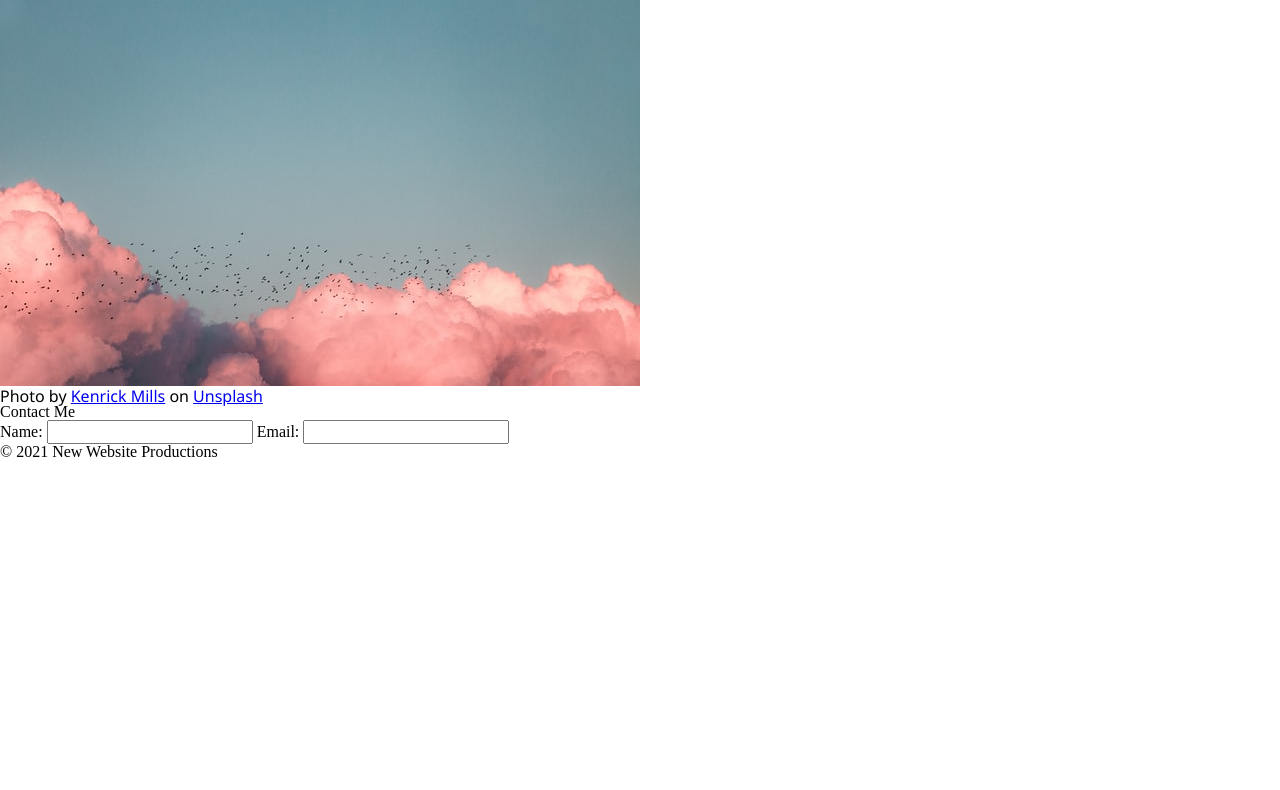
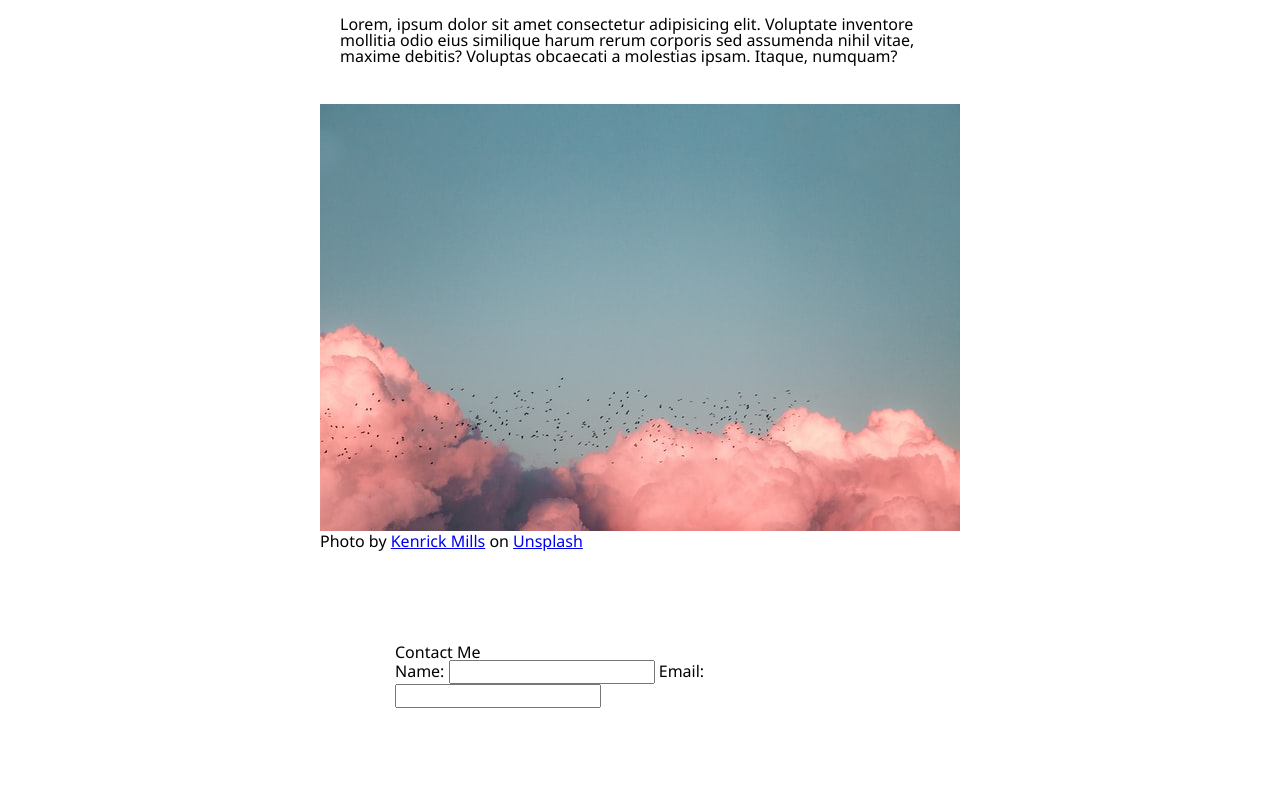
Before and after one commit to jeffMullen/Unit-1-Landing-Page, a plain HTML site: page index.html in a window 1280 px wide. Shown: the part 209-999 px from the top of the page. Before the commit the page ends 800 px from the top, so only its background shows below. Drawn offline with Linux system fonts and the light colour scheme.

Commit message:
styled layout for main section

```diff
--- a/assets/css/style.css
+++ b/assets/css/style.css
@@ -1,6 +1,7 @@
 :root {
     --heading-color: #578290;
     --color-light: #f7cdcf;
+    --margin-main: 20px;
 }
 
 * {
@@ -20,7 +21,7 @@ header {
     display: flex;
     justify-content: flex-end;
     padding: 40px;
-    margin-bottom: 20px;
+    margin-bottom: var(--margin-main);
 }
 
 li {
@@ -29,3 +30,30 @@ li {
     font-size: 20px;
     padding: 20px;
 }
+
+/* Main content styles */
+
+main {
+    width: 50%;
+    display: flex;
+    flex-direction: column;
+    align-items: center;
+    margin: auto;
+}
+
+h1 {
+    font-size: 45px;
+    margin: var(--margin-main);
+}
+
+p {
+    margin: var(--margin-main);
+}
+
+.graphic {
+    margin: var(--margin-main);
+}
+
+form {
+    margin: 75px;
+}
--- a/index.html
+++ b/index.html
@@ -47,33 +47,37 @@
 
     <main>
         <h1>New Website</h1>
-        <!-- Section with Graphic/Logo -->
-        <section class="graphic">
-            <section>
-                <section>
 
-                </section>
-            </section>
-        </section>
-        <section>
         <p>Lorem, ipsum dolor sit amet consectetur adipisicing elit. Voluptate inventore mollitia odio eius
             similique harum rerum corporis sed assumenda nihil vitae, maxime debitis? Voluptas obcaecati a molestias
             ipsam. Itaque, numquam?</p>
-        </section>
+
+        <!-- Section with Graphic/Logo -->
+
+        <section class="graphic">
+            <section>
+                <div>
                     <figure>
+
                         <!-- image element -->
+
                         <img src="./assets/images/clouds.jpg" alt="Birds in the clouds">
+
                         <!-- caption -->
+
                         <figcaption>Photo by <a
                                 href="https://unsplash.com/@kenrickmills?utm_source=unsplash&utm_medium=referral&utm_content=creditCopyText">Kenrick
                                 Mills</a> on <a
                                 href="https://unsplash.com/?utm_source=unsplash&utm_medium=referral&utm_content=creditCopyText">Unsplash</a>
                         </figcaption>
                     </figure>
-    </main>
+                </div>
+            </section>
+        </section>
 
         <!-- contact form -->
-    <form action="">
+
+        <form id="contact" action="">
             <h2>Contact Me</h2>
             <section class="contact">
                 <label for="name">Name: </label>
@@ -82,6 +86,7 @@
                 <input type="email" name="email" id="email">
             </section>
         </form>
+    </main>
 
     <!-- footer -->
     <footer>
```
Lines whose indentation alone changed are shown as unchanged.
